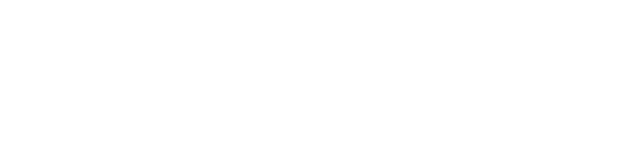
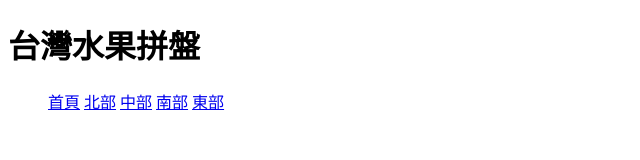
Before and after one commit to musicboy0322/WebFundFinalProject, a plain HTML site: page east.html in a window 1280 px wide. Shown: the whole page, without its empty margins (0-640 px from the left). Drawn offline with Linux system fonts and the light colour scheme.

Commit message:
nav set up fix

```diff
--- a/east.html
+++ b/east.html
@@ -4,7 +4,19 @@
     <meta charset="UTF-8" />
     <meta http-equiv="X-UA-Compatible" content="IE=edge" />
     <meta name="viewport" content="width=device-width, initial-scale=1.0" />
+    <link rel="stylesheet" href="./main.css" />
     <title>Document</title>
   </head>
-  <body></body>
+  <body>
+    <h1>台灣水果拼盤</h1>
+    <nav>
+      <ul>
+        <li><a href="./index.html">首頁</a></li>
+        <li><a href="./north.html">北部</a></li>
+        <li><a href="./west.html">中部</a></li>
+        <li><a href="./south.html">南部</a></li>
+        <li><a href="./east.html">東部</a></li>
+      </ul>
+    </nav>
+  </body>
 </html>
```
Also changed, not shown: index.html (+5 -5 lines), north.html (+13 -1 lines), south.html (+13 -1 lines), west.html (+13 -1 lines).
